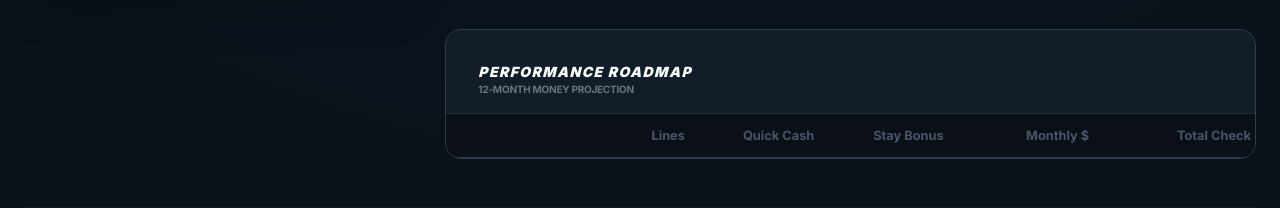
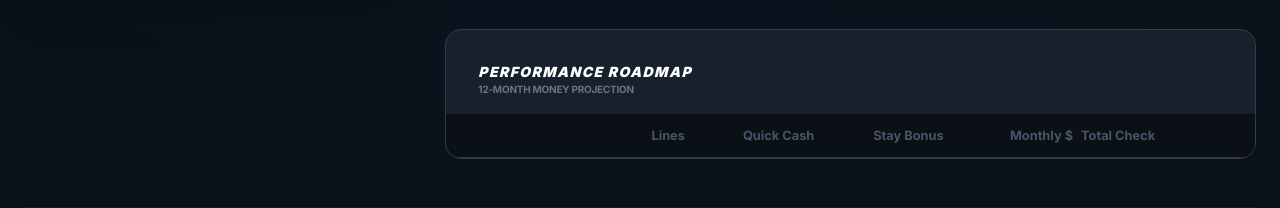
Before and after one commit to ituladhar/TWComp, a plain HTML site: page index.html in a window 1280 px wide. Shown: the part 813-1021 px from the top of the page. Drawn offline with nearby package versions, Linux system fonts and the light colour scheme.

Commit message:
Update index.html

```diff
--- a/index.html
+++ b/index.html
@@ -171,7 +171,7 @@
 
                 <!-- Performance Table -->
                 <div class="card-surface overflow-hidden">
-                    <div class="p-8 pb-4 border-b border-gray-800 bg-gray-900/40">
+                    <div class="p-8 pb-4 border-b border-gray-900/40">
                         <h3 class="text-sm font-black uppercase tracking-widest text-total-ice italic">Performance Roadmap</h3>
                         <p class="text-[10px] text-gray-500 font-bold uppercase tracking-tight">12-Month Money Projection</p>
                     </div>
@@ -179,12 +179,15 @@
                         <table class="roadmap-table">
                             <thead>
                                 <tr>
+                                    <!-- Table Header with fixed column alignment and bleeding issues -->
                                     <th class="text-left px-8 w-[18%]"></th>
                                     <th class="text-right px-4 w-[12%]">Lines</th>
                                     <th class="text-right px-4 w-[16%]">Quick Cash</th>
                                     <th class="text-right px-4 w-[16%]">Stay Bonus</th>
-                                    <th class="text-right px-4 w-[18%]">Monthly $</th>
-                                    <th class="text-right pr-10 w-[20%]">Total Check</th>
+                                    <!-- pr-12 creates the gutter between Col 5 and Col 6 -->
+                                    <th class="text-right pr-12 w-[16%]">Monthly $</th>
+                                    <!-- text-left pl-10 keeps title away from right edge while maintaining separation from previous col -->
+                                    <th class="text-left pl-10 w-[22%]">Total Check</th>
                                 </tr>
                             </thead>
                             <tbody id="tableBody"></tbody>
```
